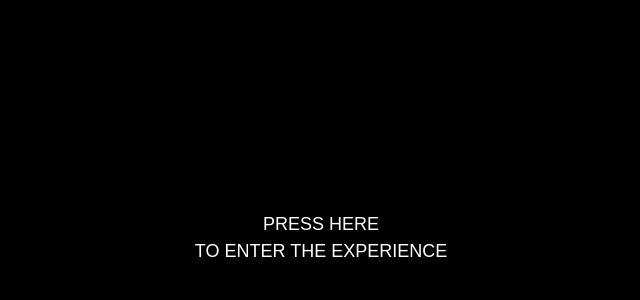
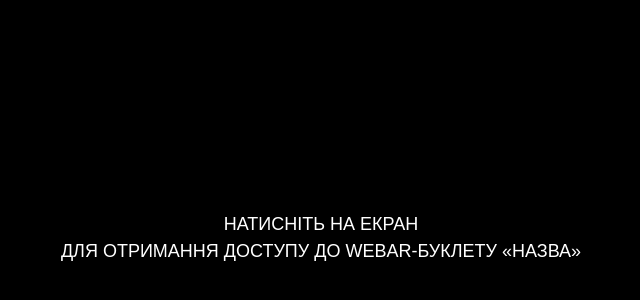
Before and after one commit to Olegskript/24, a plain HTML site: page index.html in a window 1280 px wide. Shown: the part 162-462 px from the top of the page, without its empty margins (319-959 px from the left). Drawn offline with nearby package versions, Linux system fonts and the light colour scheme.

Commit message:
Changed by GitHub

```diff
--- a/index.html
+++ b/index.html
@@ -28,9 +28,9 @@
                 text-transform: uppercase; font-family: Arial, Helvetica, sans-serif; font-weight: 400; line-height: 1.5em; font-size: large; white-space: nowrap;
                 user-select: none; pointer-events: none;
             ">
-            Press here
+            Натисніть на екран
             <br>
-            to enter the experience
+            для отримання доступу до WebAR-буклету «Назва»
         </div>
     </div>
 
```
